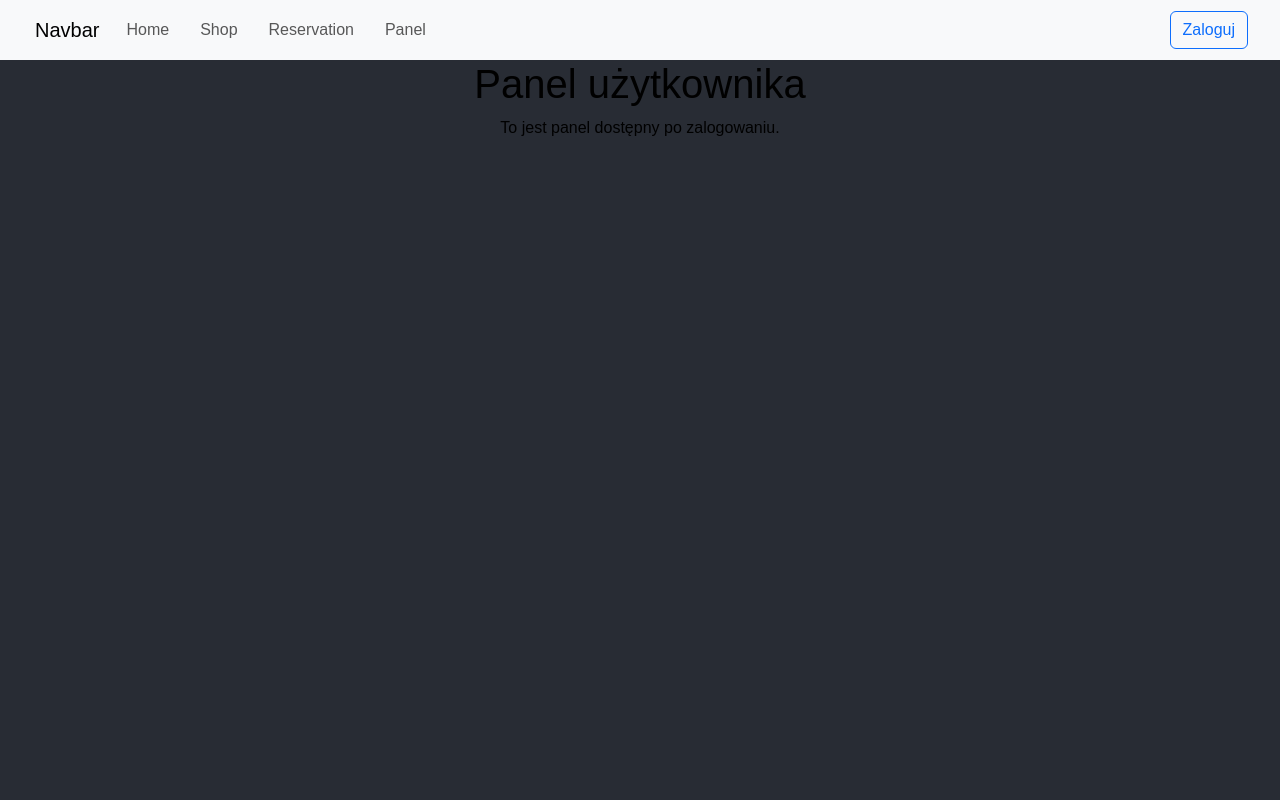
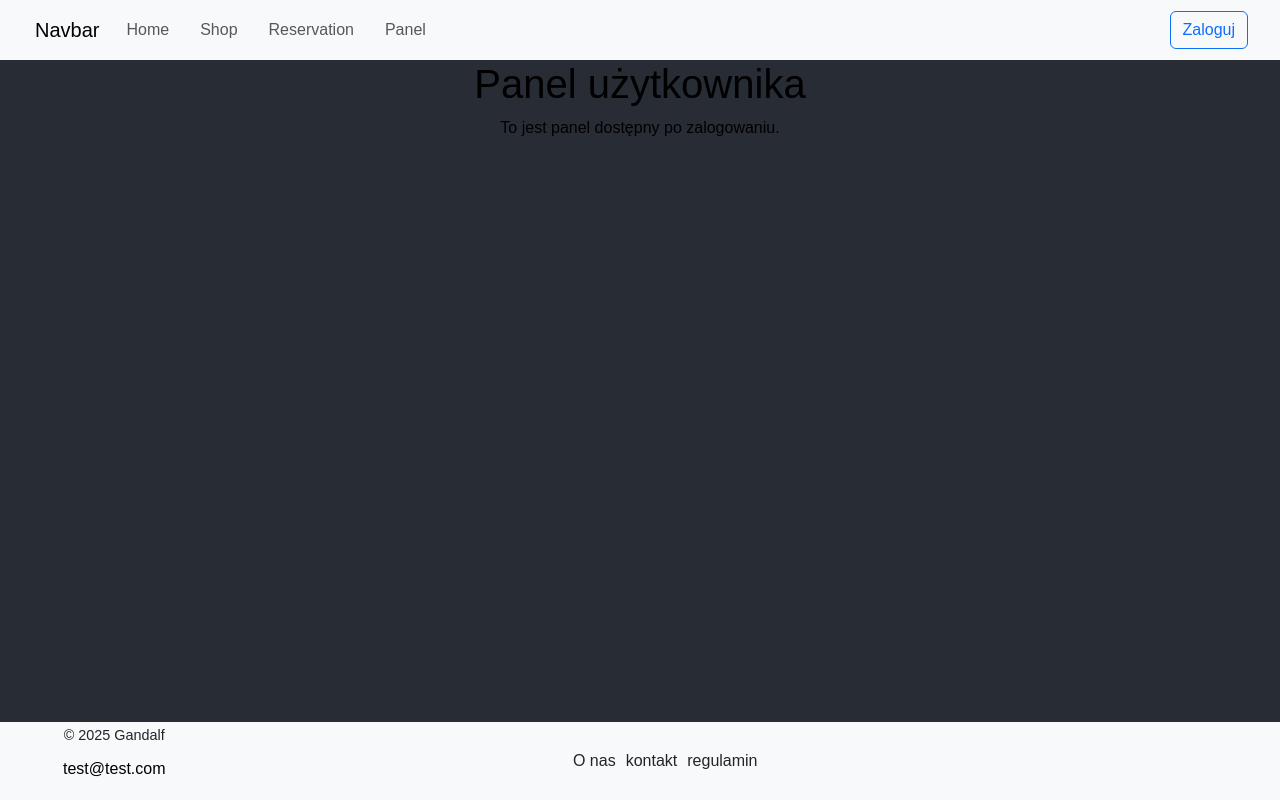
Before and after one commit to Bartman18/django_api, a Vue app in the folder frontend/: page /dashboard in a window 1280 px wide. Built offline with nearby package versions, Linux system fonts and the light colour scheme.

Commit message:
initial footer implementation

```diff
--- a/frontend/src/App.vue
+++ b/frontend/src/App.vue
@@ -3,6 +3,7 @@
     <Navbar @openModal="showLoginModal = true" />
     <Test v-if="showLoginModal" :showModal="showLoginModal" @close="showLoginModal = false" />
     <router-view />
+    <Footer/>
   </div>
 </template>
 
@@ -10,6 +11,7 @@
 import { ref } from "vue";
 import Navbar from "./components/Navbar.vue";
 import Test from "./components/Test.vue";
+import Footer from "./components/footer.vue"
 
 const showLoginModal = ref(false);
 </script>
--- /dev/null
+++ b/frontend/src/components/footer.vue
@@ -0,0 +1,129 @@
+<script setup>
+
+</script>
+
+<template>
+  <footer class="footer">
+    <div class="footer___content">
+      <div class="footer__info">
+        <p class="footer__author">© 2025 Gandalf</p>
+        <p class="footer__email">
+          <a class="footer__email-link" href="mailto:test@test.com">
+            <i class="fas fa-envelope"></i> test@test.com
+          </a>
+        </p>
+      </div>
+
+      <nav class="footer_nav">
+        <router-link class="nav-link" to="/">O nas</router-link>
+        <router-link class="nav-link" to="/">kontakt</router-link>
+
+        <router-link class="nav-link" to="/">regulamin</router-link>
+
+
+      </nav>
+
+      <div class="footer__social">
+        <a href="https://facebook.com" target="_blank" class="footer__social-link">
+          <i class="fab fa-facebook-f"></i>
+        </a>
+        <a href="https://twitter.com" target="_blank" class="footer__social-link">
+          <i class="fab fa-twitter"></i>
+        </a>
+        <a href="https://instagram.com" target="_blank" class="footer__social-link">
+          <i class="fab fa-instagram"></i>
+        </a>
+
+      </div>
+
+
+
+
+
+
+
+
+    </div>
+
+
+  </footer>
+</template>
+
+
+<style scoped>
+footer {
+  width: 100%;
+  position: fixed;
+  left: 0;
+  bottom: 0;
+  text-align: center;
+  padding: 3px;
+  background-color: #f8f9fa;
+  color: #212529;
+  align-items: center;
+
+
+}
+
+.footer___content {
+  max-width: 1200px;
+  margin: 0 auto;
+  display: flex;
+  flex-wrap: wrap;
+  justify-content: space-between;
+  align-items: center;
+  gap: 20px;
+  padding: 0 20px;
+}
+
+
+.footer__info {
+  display: flex;
+  flex-direction: column;
+  gap: 10px;
+}
+
+.footer__author {
+  margin: 0;
+  font-size: 0.9rem;
+}
+
+.footer__email-link{
+  text-decoration: none;
+  color:black;
+
+}
+
+.footer__email-link:hover {
+  color: #3498db
+}
+
+
+.footer__social {
+  display: flex;
+  justify-content: flex-end;
+  gap: 20px;
+
+}
+
+.footer__social-link {
+  color: inherit;
+}
+
+
+.footer__social-link:hover {
+  color: #3498db;
+}
+
+.footer_nav {
+  display: flex;
+  flex-direction: row;
+  gap: 10px;
+  align-items: center;
+}
+
+
+
+
+
+</style>
```
